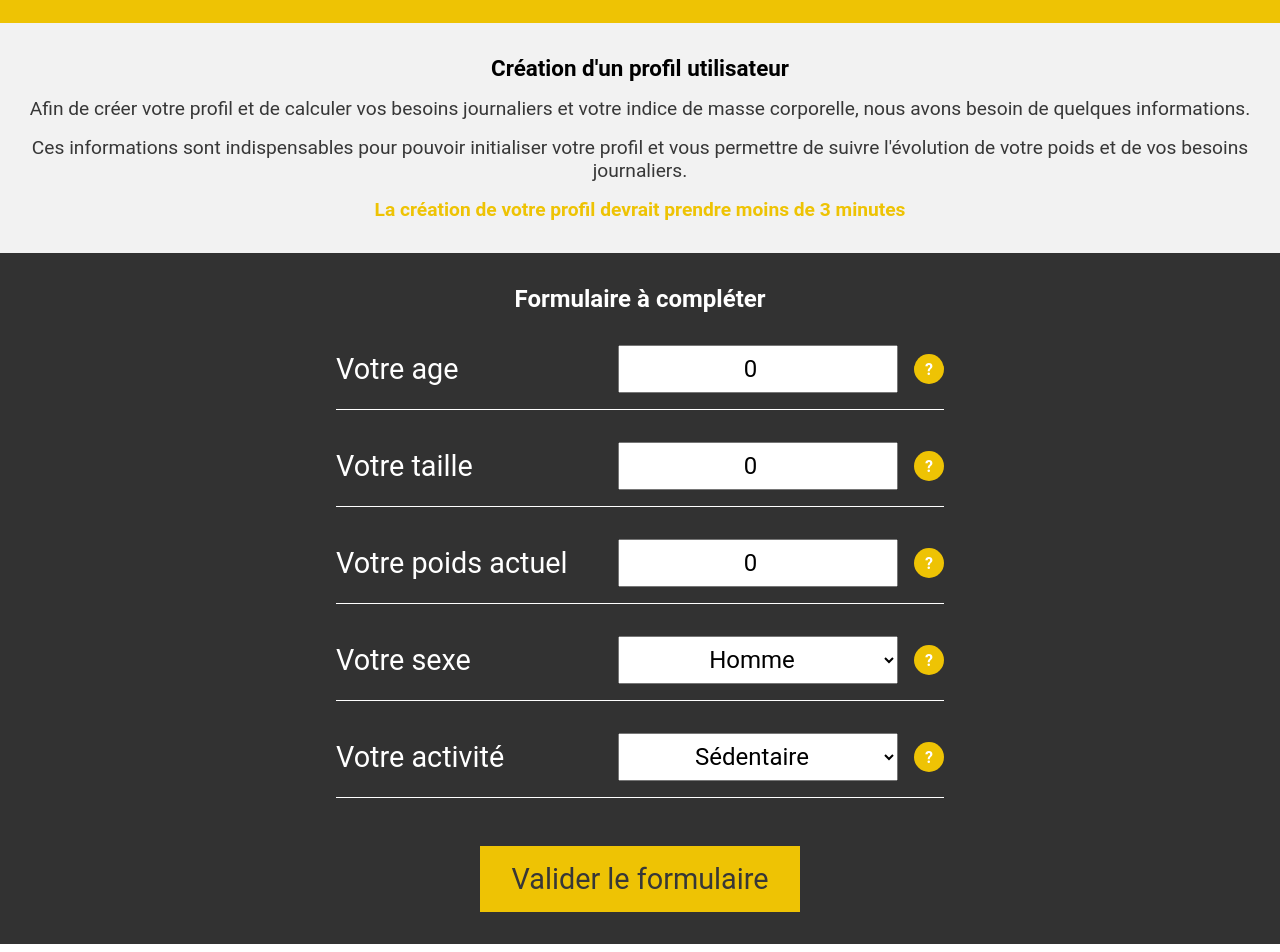
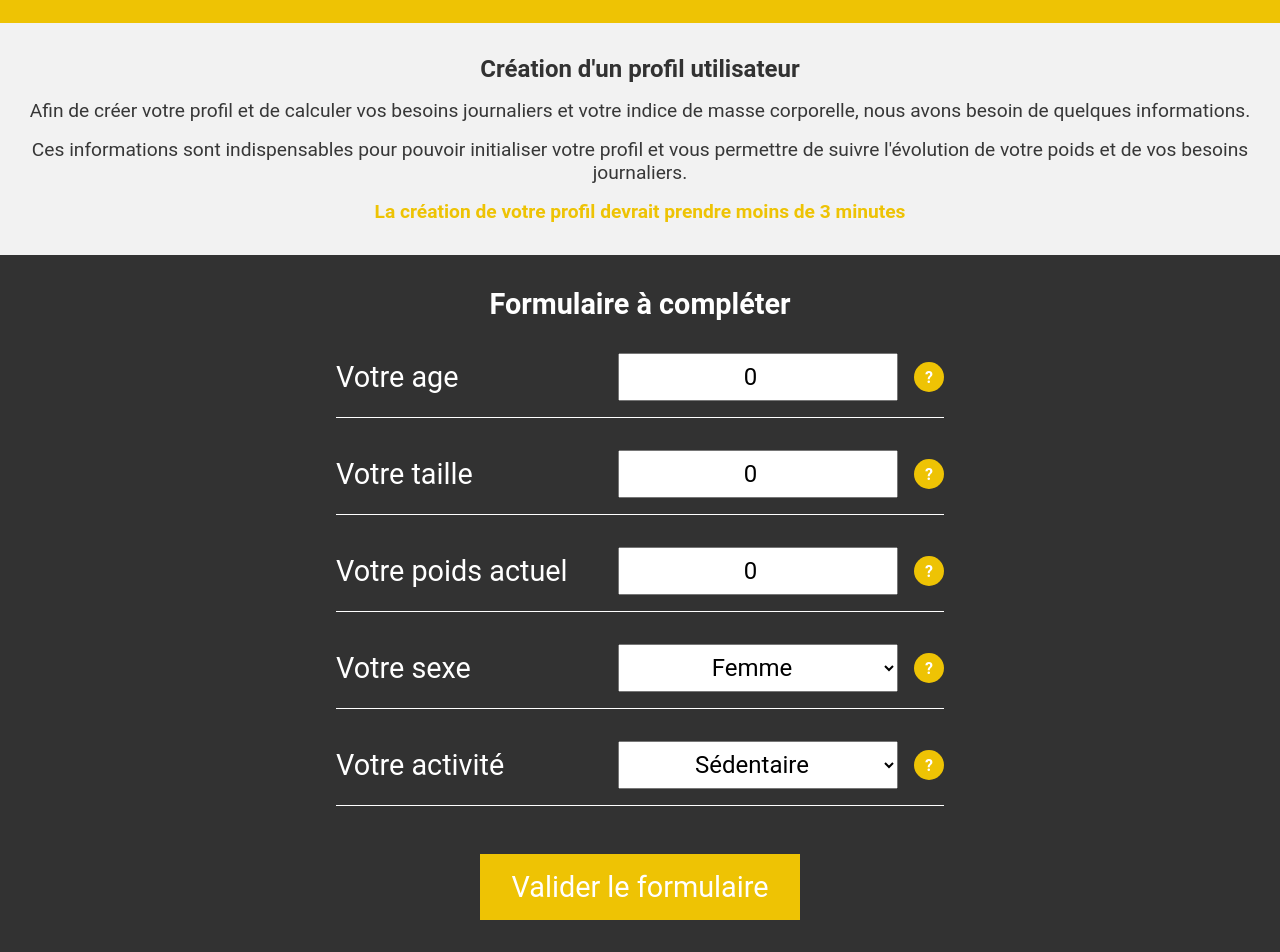
Before and after one commit to juan5987/meal-manager, a React (Create React App) app: page /register in a window 1280 px wide. Shown: the part 143-1095 px from the top of the page. Built offline with nearby package versions, Linux system fonts and the light colour scheme.

Commit message:
added form logic

```diff
--- a/src/components/CreateAccount.tsx
+++ b/src/components/CreateAccount.tsx
@@ -25,8 +25,18 @@ const CreateAccount = () => {
     activity: 'Sédentaire',
   });
 
+  const handleChange = (
+    e: React.ChangeEvent<HTMLInputElement | HTMLSelectElement>
+  ) => {
+    setFormValues({
+      ...formValues,
+      [e.target.name]: e.target.value,
+    });
+  };
+
   const handleSubmit = (e: React.SyntheticEvent) => {
     e.preventDefault();
+    console.log(formValues);
   };
 
   return (
@@ -36,9 +46,9 @@ const CreateAccount = () => {
           Bonjour et bienvenue sur MealManager
         </h2>
         <div className='createAccount__wrapper__info'>
-          <h3 className='createAccount__wrapper__info__title'>
+          <h2 className='createAccount__wrapper__info__title'>
             Création d'un profil utilisateur
-          </h3>
+          </h2>
           <p className='createAccount__wrapper__info__text'>
             Afin de créer votre profil et de calculer vos besoins journaliers et
             votre indice de masse corporelle, nous avons besoin de quelques
@@ -73,6 +83,7 @@ const CreateAccount = () => {
                 id='age'
                 name='age'
                 value={formValues.age}
+                onChange={handleChange}
               />
               <span
                 className='createAccount__wrapper__form__element__help'
@@ -109,6 +120,7 @@ const CreateAccount = () => {
                 id='height'
                 name='height'
                 value={formValues.height}
+                onChange={handleChange}
               />
               <span
                 className='createAccount__wrapper__form__element__help'
@@ -145,6 +157,7 @@ const CreateAccount = () => {
                 id='weight'
                 name='weight'
                 value={formValues.weight}
+                onChange={handleChange}
               />
               <span
                 className='createAccount__wrapper__form__element__help'
@@ -180,16 +193,17 @@ const CreateAccount = () => {
                 id='sex'
                 name='sex'
                 value={formValues.sex}
+                onChange={handleChange}
               >
                 <option
                   className='createAccount__wrapper__form__element__input'
-                  value='Homme'
+                  value='Femme'
                 >
                   Femme
                 </option>
                 <option
                   className='createAccount__wrapper__form__element__input'
-                  value='Femme'
+                  value='Homme'
                 >
                   Homme
                 </option>
@@ -226,6 +240,7 @@ const CreateAccount = () => {
                 id='activity'
                 name='activity'
                 value={formValues.activity}
+                onChange={handleChange}
               >
                 <option
                   className='createAccount__wrapper__form__element__input'
--- a/src/styles/create-account.sass
+++ b/src/styles/create-account.sass
@@ -30,7 +30,9 @@
 
             &__title
                 margin-bottom: 1rem
-                font-size: 1.4rem
+                font-size: 1.5rem
+                font-weight: bold
+                color: rgb(50, 50, 50)
 
             &__text
                 font-size: 1.2rem
@@ -51,7 +53,9 @@
             flex-grow: 1
 
             &__title
+                font-size: 1.8rem
                 margin-bottom: 2rem
+                font-weight: bold
 
             &__element
                 display: flex
@@ -110,7 +114,7 @@
                 font-size: 1.8rem
                 padding: 1rem 2rem
                 text-align: center
-                color: rgb(55, 55, 55)
+                color: white
                 background-color: rgb(238, 195, 4)
                 border: none
                 margin: 0 auto
```
